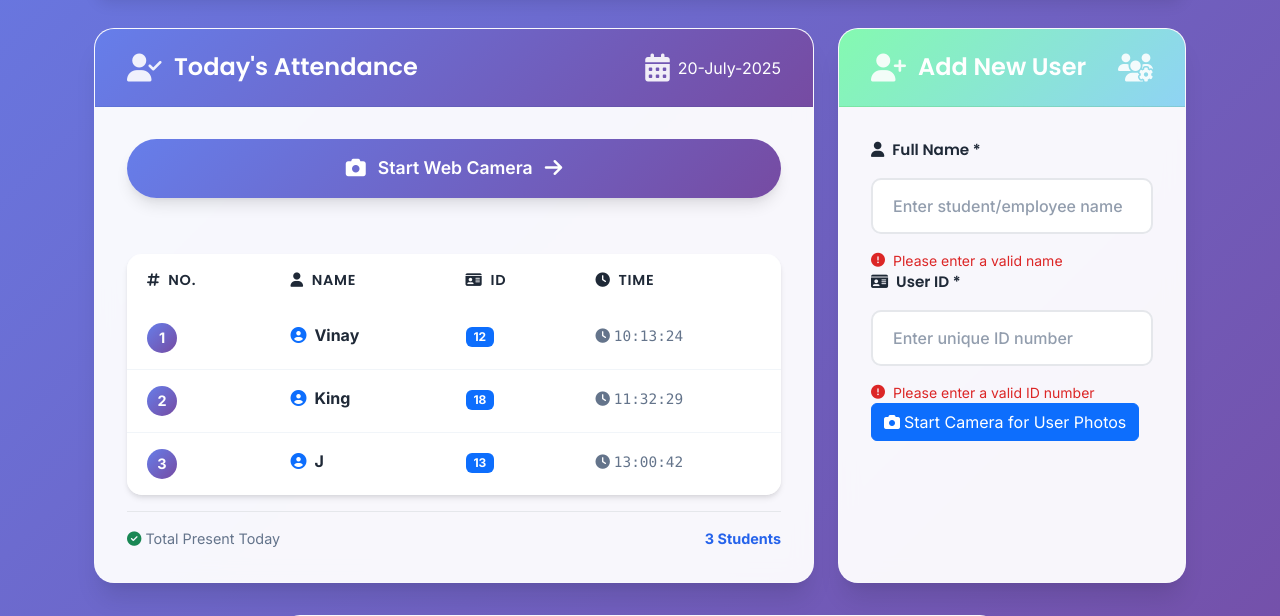
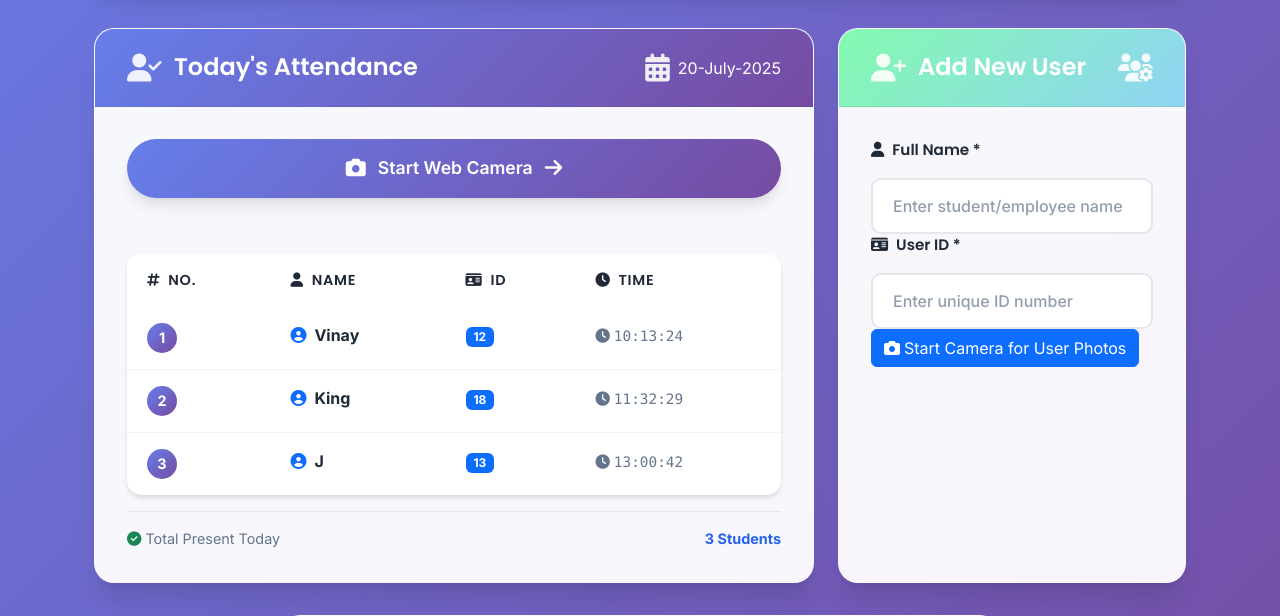
Before and after one commit to vivek-dhamanemath/Facial-Recognition-Attendence-System, a Flask app: page /dashboard in a window 1280 px wide. Shown: the part 420-1036 px from the top of the page. Run offline with Flask 3, Linux system fonts and the light colour scheme.

Commit message:
validation

```diff
--- a/templates/home.html
+++ b/templates/home.html
@@ -231,10 +231,6 @@
                 required
                 autocomplete="name"
               />
-              <div class="form-feedback invalid">
-                <i class="fas fa-exclamation-circle"></i>
-                Please enter a valid name
-              </div>
             </div>
 
             <div class="form-group-modern">
@@ -250,10 +246,6 @@
                 required
                 min="1"
               />
-              <div class="form-feedback invalid">
-                <i class="fas fa-exclamation-circle"></i>
-                Please enter a valid ID number
-              </div>
             </div>
 
             <!-- Camera for Adding User -->
@@ -392,16 +384,21 @@
       );
     });
 
-    // Real-time validation feedback
+    // Real-time validation feedback - but don't interfere with camera functionality
     document.querySelectorAll(".form-input-modern").forEach((input) => {
       input.addEventListener("input", function () {
-        if (this.checkValidity()) {
-          this.classList.remove("is-invalid");
-          this.classList.add("is-valid");
-        } else {
-          this.classList.remove("is-valid");
-          this.classList.add("is-invalid");
-        }
+        // Remove validation classes to prevent interference
+        this.classList.remove("is-invalid", "is-valid");
+
+        // Only show validation on blur, not on input
+        this.addEventListener("blur", function() {
+          if (this.value.trim() === "") {
+            this.classList.add("is-invalid");
+          } else {
+            this.classList.remove("is-invalid");
+            this.classList.add("is-valid");
+          }
+        });
       });
     });
 
@@ -842,34 +839,36 @@
       let photoCount = 0;
 
       // Wait for DOM to be fully loaded
-      document.addEventListener('DOMContentLoaded', function() {
-        console.log('DOM loaded, setting up event listeners');
+      document.addEventListener("DOMContentLoaded", function () {
+        console.log("DOM loaded, setting up event listeners");
 
         // Check if elements exist
         const startCameraBtn = document.getElementById("startCameraBtn");
-        const startAddUserCameraBtn = document.getElementById("startAddUserCameraBtn");
+        const startAddUserCameraBtn = document.getElementById(
+          "startAddUserCameraBtn"
+        );
 
-        console.log('startCameraBtn found:', startCameraBtn);
-        console.log('startAddUserCameraBtn found:', startAddUserCameraBtn);
+        console.log("startCameraBtn found:", startCameraBtn);
+        console.log("startAddUserCameraBtn found:", startAddUserCameraBtn);
 
         if (startCameraBtn) {
-          console.log('Adding click listener to startCameraBtn');
+          console.log("Adding click listener to startCameraBtn");
           startCameraBtn.addEventListener("click", async function () {
-            console.log('Start camera button clicked!');
+            console.log("Start camera button clicked!");
             await startCameraFunction();
           });
         } else {
-          console.error('startCameraBtn not found!');
+          console.error("startCameraBtn not found!");
         }
 
         if (startAddUserCameraBtn) {
-          console.log('Adding click listener to startAddUserCameraBtn');
+          console.log("Adding click listener to startAddUserCameraBtn");
           startAddUserCameraBtn.addEventListener("click", async function () {
-            console.log('Start add user camera button clicked!');
+            console.log("Start add user camera button clicked!");
             await startAddUserCameraFunction();
           });
         } else {
-          console.error('startAddUserCameraBtn not found!');
+          console.error("startAddUserCameraBtn not found!");
         }
 
         // Add other event listeners
@@ -879,7 +878,7 @@
       // Face Recognition Camera Functions
       async function startCameraFunction() {
         try {
-          console.log('Requesting camera access...');
+          console.log("Requesting camera access...");
           currentStream = await navigator.mediaDevices.getUserMedia({
             video: { width: 400, height: 300 },
           });
@@ -905,20 +904,31 @@
       }
 
       async function startAddUserCameraFunction() {
-        const username = document.getElementById("newusername").value;
-        const userid = document.getElementById("newuserid").value;
+        const username = document.getElementById("newusername").value.trim();
+        const userid = document.getElementById("newuserid").value.trim();
 
-        if (!username || !userid) {
+        console.log('Username:', username, 'UserID:', userid);
+
+        if (!username || username.length < 2) {
           showResult(
             "addUserResult",
-            "Please enter both name and user ID first.",
+            "Please enter a valid name (at least 2 characters).",
+            "error"
+          );
+          return;
+        }
+
+        if (!userid || isNaN(userid) || userid <= 0) {
+          showResult(
+            "addUserResult",
+            "Please enter a valid user ID (positive number).",
             "error"
           );
           return;
         }
 
         try {
-          console.log('Requesting add user camera access...');
+          console.log("Requesting add user camera access...");
           addUserStream = await navigator.mediaDevices.getUserMedia({
             video: { width: 300, height: 225 },
           });
@@ -927,7 +937,8 @@
 
           document.getElementById("addUserCameraContainer").style.display =
             "block";
-          document.getElementById("startAddUserCameraBtn").style.display = "none";
+          document.getElementById("startAddUserCameraBtn").style.display =
+            "none";
 
           capturedPhotos = [];
           photoCount = 0;
@@ -963,7 +974,9 @@
           });
         }
 
-        const captureUserPhotoBtn = document.getElementById("captureUserPhotoBtn");
+        const captureUserPhotoBtn = document.getElementById(
+          "captureUserPhotoBtn"
+        );
         if (captureUserPhotoBtn) {
           captureUserPhotoBtn.addEventListener("click", function () {
             if (photoCount < 10) {
@@ -972,7 +985,9 @@
           });
         }
 
-        const stopAddUserCameraBtn = document.getElementById("stopAddUserCameraBtn");
+        const stopAddUserCameraBtn = document.getElementById(
+          "stopAddUserCameraBtn"
+        );
         if (stopAddUserCameraBtn) {
           stopAddUserCameraBtn.addEventListener("click", function () {
             stopAddUserCamera();
```
